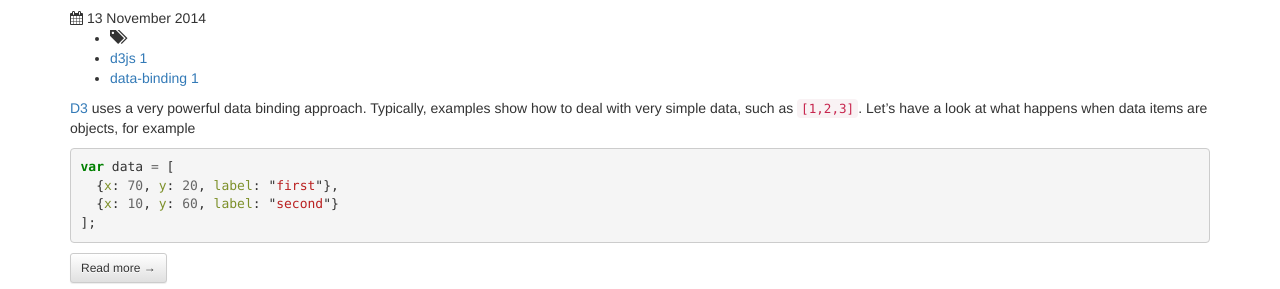
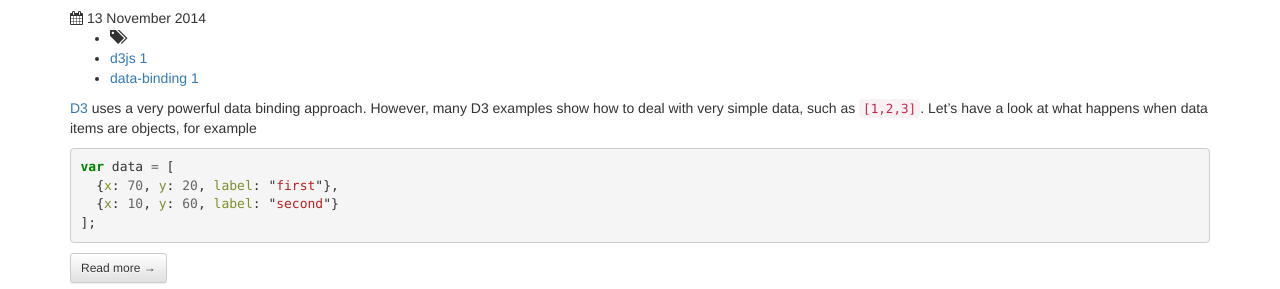
Before and after one commit to rovrov/rovrov.github.io, a Jekyll site: the page built from blog/index.html, in a window 1280 px wide. Shown: the part 134-423 px from the top of the page. Built offline with Jekyll 4.4.1, drawn with Linux system fonts in a browser that asks for light colours; nearby versions of some CDN libraries; the list of posts is cut into pages by our own code.

Commit message:
corrections

```diff
--- a/_posts/2014-11-13-objects-as-data-in-d3.md
+++ b/_posts/2014-11-13-objects-as-data-in-d3.md
@@ -6,7 +6,7 @@ date: 2014-11-13 11:18:00 -0500
 ---
 {% include JB/setup %}
 
-[D3](http://d3js.org/) uses a very powerful data binding approach. Typically, examples show how to deal with very simple data, such as `[1,2,3]`. Let's have a look at what happens when data items are objects, for example
+[D3](http://d3js.org/) uses a very powerful data binding approach. However, many D3 examples show how to deal with very simple data, such as `[1,2,3]`. Let's have a look at what happens when data items are objects, for example
 
 {% highlight javascript %}
 var data = [
```
